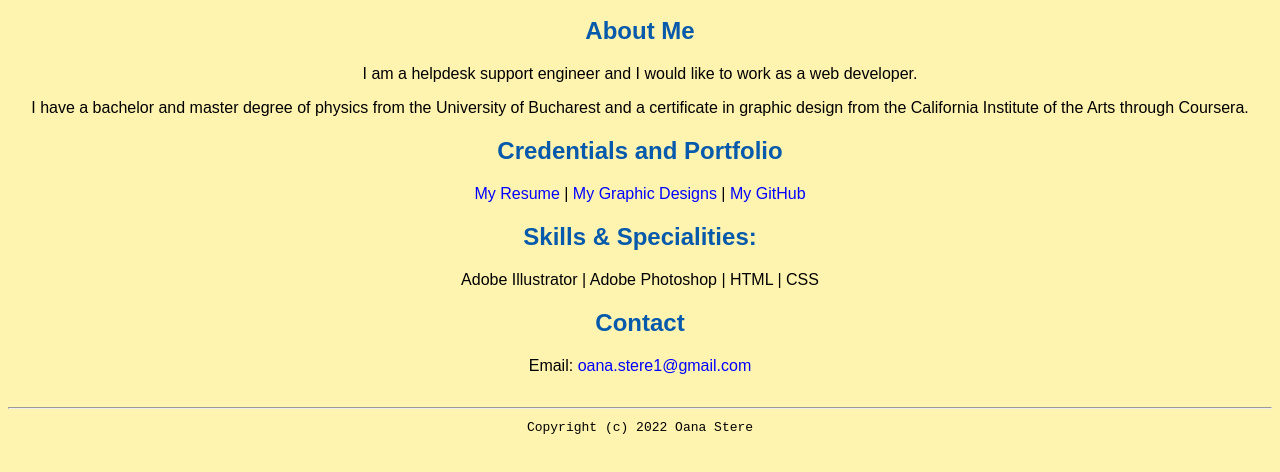
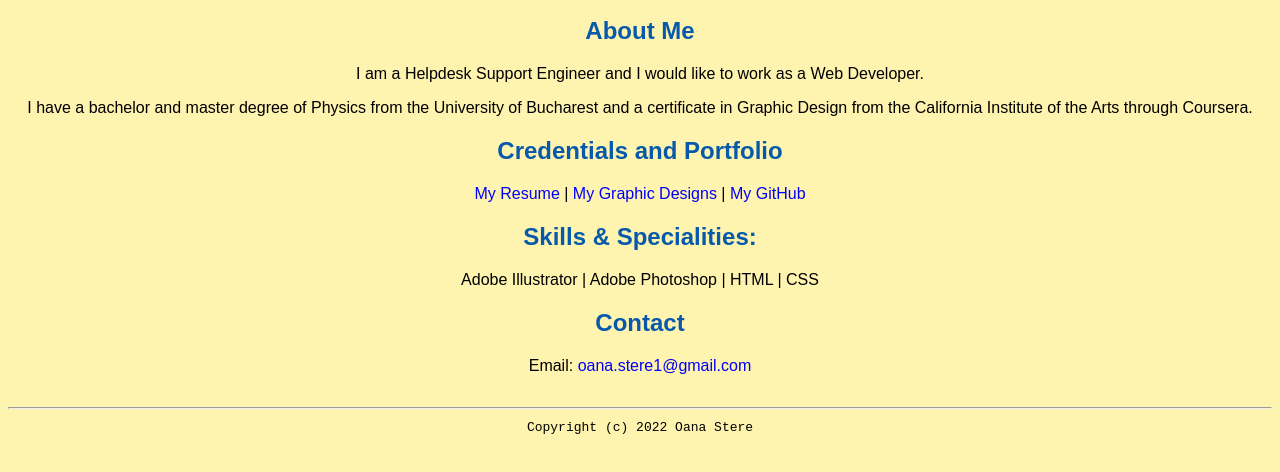
Before and after one commit to Oana1010/Oana1010.github.io, a plain HTML site: page index.html in a window 1280 px wide. Shown: the part 308-780 px from the top of the page. Drawn offline with Linux system fonts and the light colour scheme.

Commit message:
Update index.html

```diff
--- a/index.html
+++ b/index.html
@@ -15,8 +15,8 @@
  <img src="images/Oana.jpg" width="15%" alt="banner">
  <h1>Oana Stere's Portal</h1>
  <h2>About Me</h2>
- <p>I am a helpdesk support engineer and I would like to work as a web developer.</p>
- <p>I have a bachelor and master degree of physics from the University of Bucharest and a certificate in graphic design from the California Institute of the Arts through Coursera.</p>
+ <p>I am a Helpdesk Support Engineer and I would like to work as a Web Developer.</p>
+ <p>I have a bachelor and master degree of Physics from the University of Bucharest and a certificate in Graphic Design from the California Institute of the Arts through Coursera.</p>
  <h2>Credentials and Portfolio</h2>
 
 <p><a href="resume.html" target="_blank">My Resume</a> | <a href="https://www.behance.net/oanastere" target="_blank">My Graphic Designs</a> | <a href="https://github.com/Oana1010" target="_blank">My GitHub</a></p>
```
